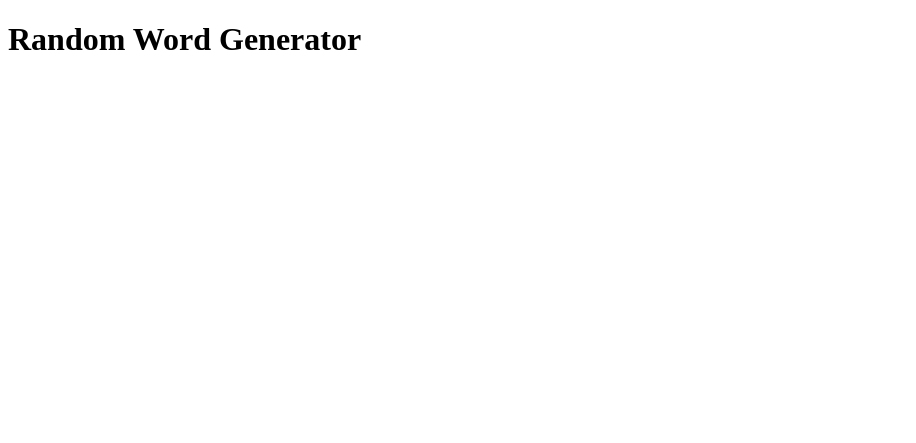
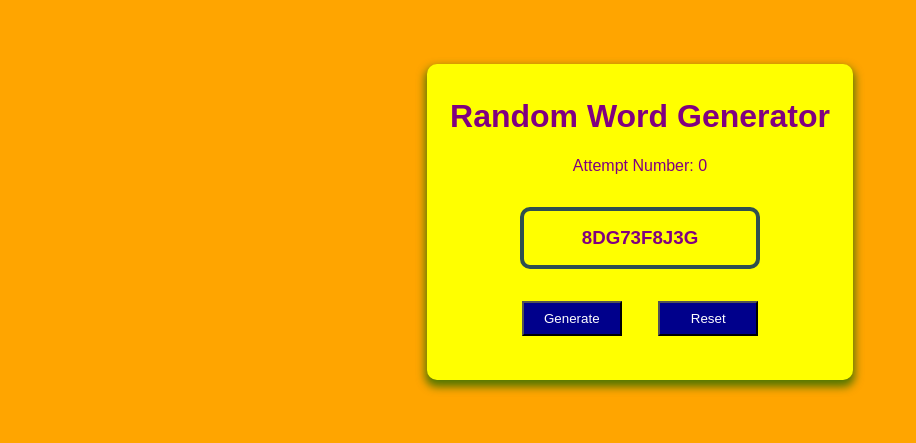
Before and after one commit to vacchiano/random-word-generator, a Django app: page / in a window 1280 px wide. Shown: the top 443 px of the page, without its empty margins (0-916 px from the left). Run offline with Django 3.2, Linux system fonts and the light colour scheme.

Commit message:
added the random generator, and reset buttons and functionality

```diff
--- a/generate_word/static/css/style.css
+++ b/generate_word/static/css/style.css
@@ -0,0 +1,41 @@
+html {
+    background-color: orange;
+    color: purple;
+    font-family: sans-serif;
+}
+
+.container {
+    /* outline: 2px solid black; */
+    background-color: yellow;
+    width: 25%;
+    min-width: 400px;
+    text-align: center;
+    padding: 1%;
+    margin: 4rem auto;
+    border-radius: 10px;
+
+    -webkit-box-shadow: 0px 5px 8px 2px rgb(29, 104, 0, .75);
+    -moz-box-shadow: 0px 5px 8px 2px rgba(29, 104, 0, .75);
+    box-shadow: 0px 5px 8px 2px rgba(29, 104, 0, .75);
+}
+
+.container h3 {
+    width: 50%;
+    margin: 2rem auto;
+    padding: 1rem;
+    border-radius: 10px;
+    border: solid 4px darkslategray;
+}
+
+.container form {
+    padding-bottom: 2rem;
+}
+
+.container form button {
+    cursor: pointer;
+    background-color: darkblue;
+    color: white;
+    min-width: 100px;
+    padding: .5rem;
+    margin: auto 1rem;
+}
--- a/generate_word/templates/index.html
+++ b/generate_word/templates/index.html
@@ -4,8 +4,19 @@
     <meta charset="UTF-8">
     <meta name="viewport" content="width=device-width, initial-scale=1.0">
     <title>🎲 Random Word</title>
+    {% load static %}
+    <link rel="stylesheet" href="{% static 'css/style.css' %}">
 </head>
 <body>
-    <h1>Random Word Generator</h1>
+    <div class="container">
+        <h1>Random Word Generator</h1>
+        <p>Attempt Number: {{ request.session.count }}</p>
+        <h3>{{ request.session.word }}</h3>
+        <form action="/random_word" method="POST">
+            {% csrf_token %}
+            <button formaction="/random_word">Generate</button>
+            <button formaction="/reset">Reset</button>
+        </form>
+    </div>
 </body>
 </html>
--- a/generate_word/urls.py
+++ b/generate_word/urls.py
@@ -3,4 +3,6 @@ from . import views
 
 urlpatterns = [
     path('', views.index),
+    path('random_word', views.random_word),
+    path('reset', views.reset),
 ]
--- a/generate_word/views.py
+++ b/generate_word/views.py
@@ -1,5 +1,30 @@
-from django.shortcuts import render, HttpResponse
+from django.shortcuts import render, HttpResponse, redirect
+import random
+
+def random_generator():
+    charList = [0,1,2,3,4,5,6,7,8,9,'A','B','C','D','E','F','G','H','I','J','K','L','M','N','O','P','Q','R','S','T','U','V','W','U','X','Y','Z']
+    randWord = ""
+    for _ in range (10):
+        randNum = random.randint(0, len(charList)-1)
+        randWord += str(charList[randNum])
+    return randWord
 
 # Create your views here.
 def index(request):
+    if 'word' not in request.session:
+        request.session['word'] = "8DG73F8J3G"
+    if 'count' not in request.session:
+        request.session['count'] = 0
     return render(request, 'index.html')
+
+def random_word(request):
+    if request.method == "POST":
+        request.session['count'] += 1
+        randWord = random_generator()
+        request.session['word'] = randWord
+        return redirect('/')
+
+def reset(request):
+    request.session['count'] = 0
+    request.session['word'] = "8DG73F8J3G"
+    return redirect('/')
```
Also changed, not shown: db.sqlite3.
